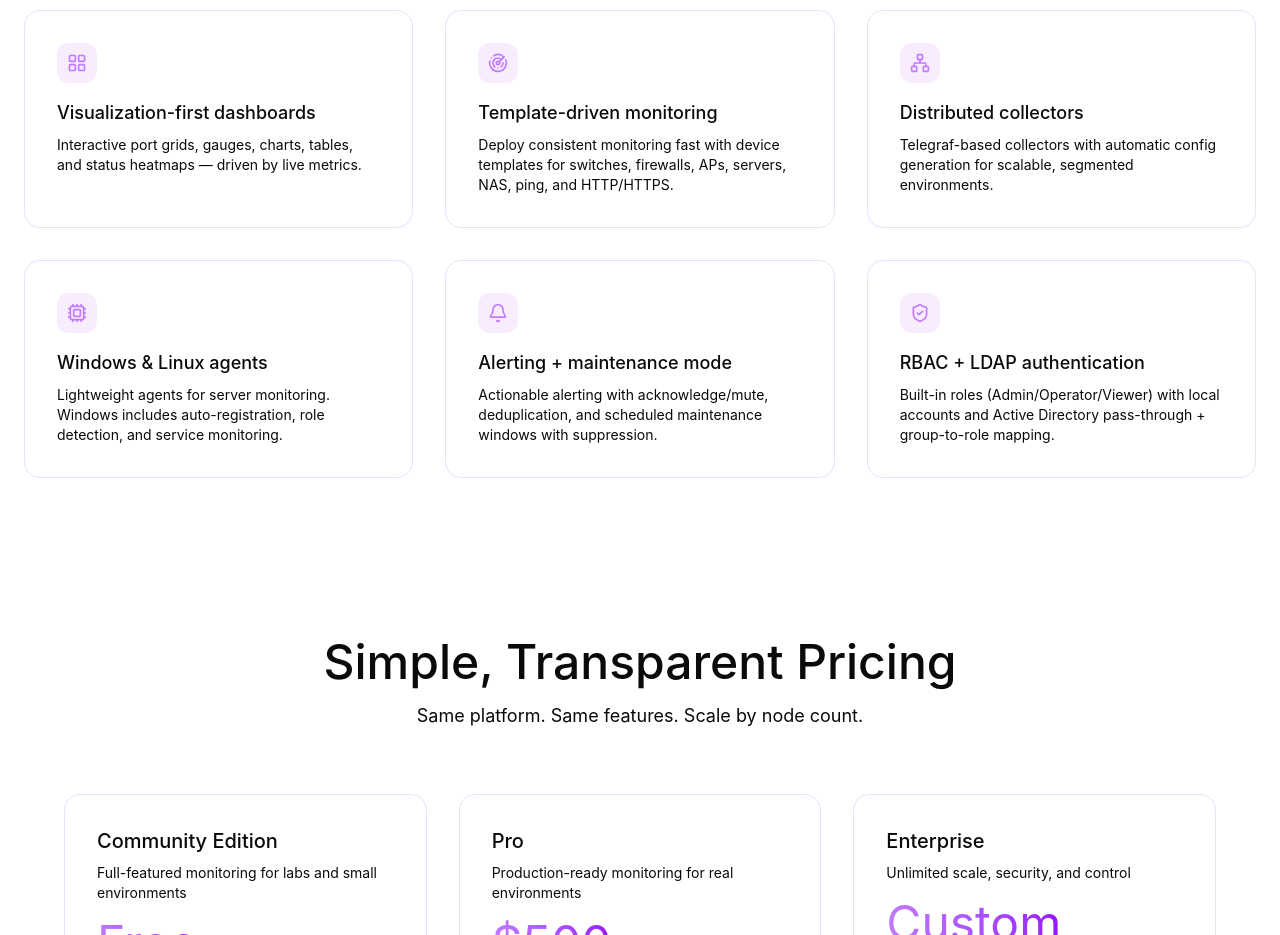
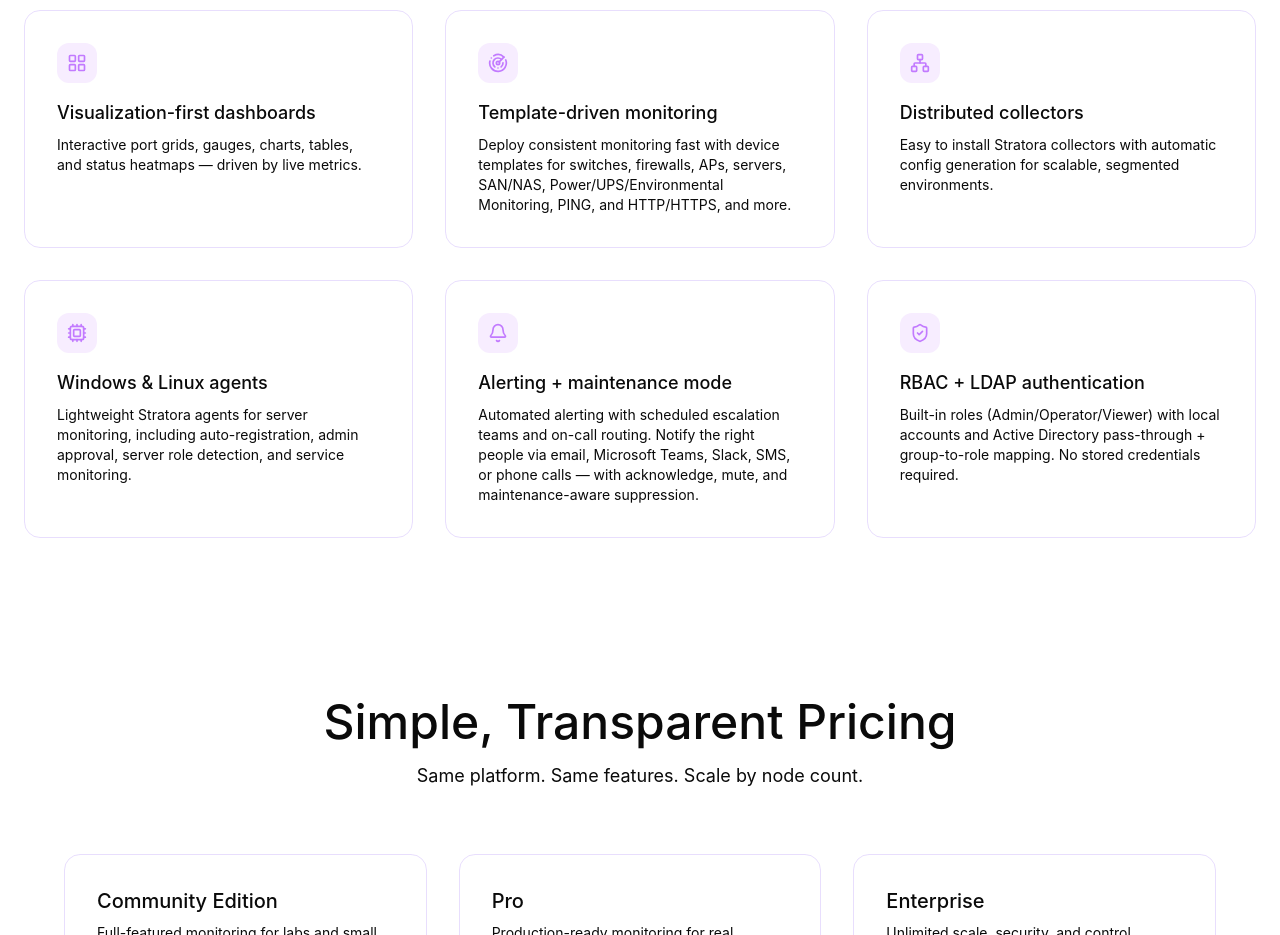
Before and after one commit to DJzmoot/stratora.io, a React (Vite) app: page / in a window 1280 px wide. Shown: the part 1680-2615 px from the top of the page. Built offline with nearby package versions, Linux system fonts and the light colour scheme.

Commit message:
Update features.tsx

```diff
--- a/src/app/components/features.tsx
+++ b/src/app/components/features.tsx
@@ -20,31 +20,31 @@ export function Features() {
       icon: Radar,
       title: "Template-driven monitoring",
       description:
-        "Deploy consistent monitoring fast with device templates for switches, firewalls, APs, servers, NAS, ping, and HTTP/HTTPS.",
+        "Deploy consistent monitoring fast with device templates for switches, firewalls, APs, servers, SAN/NAS, Power/UPS/Environmental Monitoring, PING, and HTTP/HTTPS, and more.",
     },
     {
       icon: Network,
       title: "Distributed collectors",
       description:
-        "Telegraf-based collectors with automatic config generation for scalable, segmented environments.",
+        "Easy to install Stratora collectors with automatic config generation for scalable, segmented environments.",
     },
     {
       icon: Cpu,
       title: "Windows & Linux agents",
       description:
-        "Lightweight agents for server monitoring. Windows includes auto-registration, role detection, and service monitoring.",
+        "Lightweight Stratora agents for server monitoring, including auto-registration, admin approval, server role detection, and service monitoring.",
     },
     {
       icon: Bell,
       title: "Alerting + maintenance mode",
       description:
-        "Actionable alerting with acknowledge/mute, deduplication, and scheduled maintenance windows with suppression.",
+        "Automated alerting with scheduled escalation teams and on-call routing. Notify the right people via email, Microsoft Teams, Slack, SMS, or phone calls — with acknowledge, mute, and maintenance-aware suppression.",
     },
     {
       icon: ShieldCheck,
       title: "RBAC + LDAP authentication",
       description:
-        "Built-in roles (Admin/Operator/Viewer) with local accounts and Active Directory pass-through + group-to-role mapping.",
+        "Built-in roles (Admin/Operator/Viewer) with local accounts and Active Directory pass-through + group-to-role mapping. No stored credentials required.",
     },
   ];
 
```
